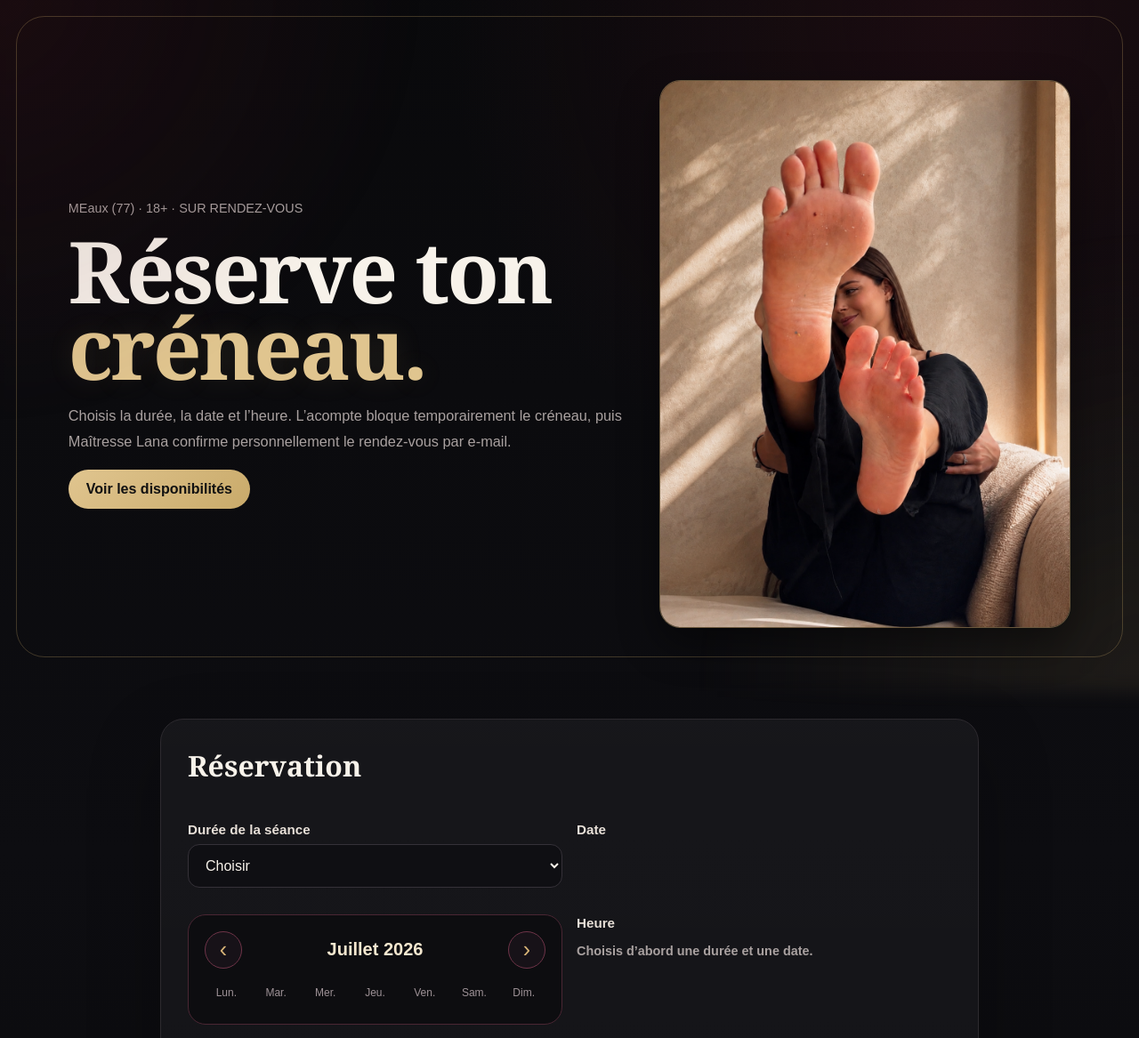
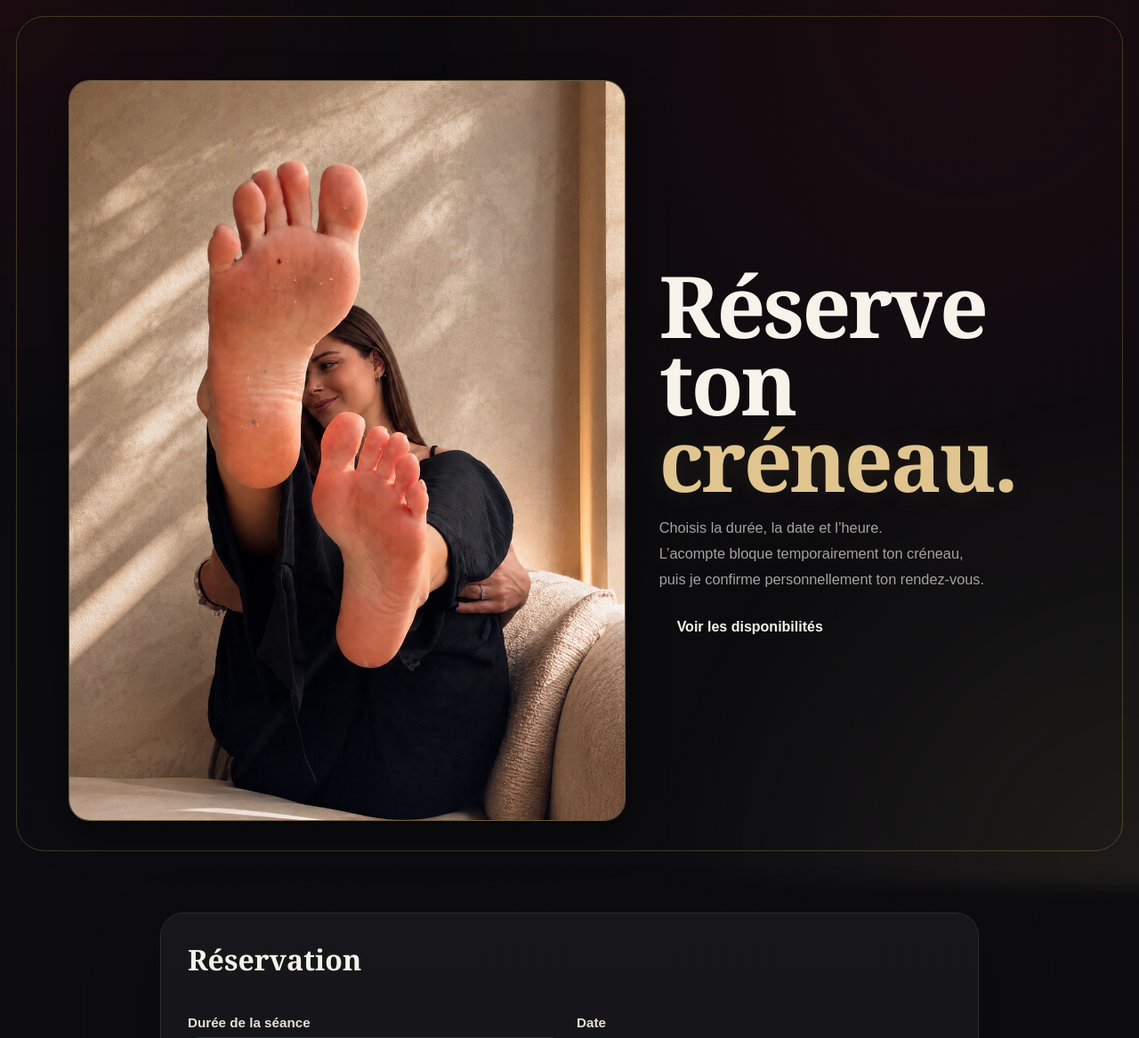
Before and after one commit to maitresselana/Ma-tresse-Lana, a Flask app: page / in a window 1280 px wide. Shown: the part 83-1250 px from the top of the page at 89% size. Run offline with Flask 3, Linux system fonts and the light colour scheme.

Commit message:
Update index.html

```diff
--- a/templates/index.html
+++ b/templates/index.html
@@ -3,10 +3,27 @@
 <title>Maîtresse Lana — Réservation</title><link rel="stylesheet" href="{{ url_for('static', filename='style.css') }}"></head>
 <body><header><div class="brand">MAÎTRESSE LANA</div><a class="btn secondary" href="#reservation">Réserver</a></header>
 {% with messages=get_flashed_messages() %}{% for m in messages %}<div class="flash">{{m}}</div>{% endfor %}{% endwith %}
-<section class="hero"><div><div class="muted">MEaux (77) · 18+ · SUR RENDEZ-VOUS</div><h1>Réserve ton <span>créneau.</span></h1>
-<p>Choisis la durée, la date et l’heure. L’acompte bloque temporairement le créneau, puis Maîtresse Lana confirme personnellement le rendez-vous par e-mail.</p>
-<a class="btn primary" href="#reservation">Voir les disponibilités</a></div>
-<img src="{{ url_for('static', filename='lana1.PNG') }}" alt="Maîtresse Lana"></section>
+<section class="hero hero-lana">
+
+  <div class="hero-photo-card">
+    <img src="{{ url_for('static', filename='lana1.PNG') }}" alt="Maîtresse Lana">
+  </div>
+
+  <div class="hero-text-card">
+    <h1>Réserve ton <span>créneau.</span></h1>
+
+    <p>
+      Choisis la durée, la date et l’heure.<br>
+      L’acompte bloque temporairement ton créneau,<br>
+      puis je confirme personnellement ton rendez-vous.
+    </p>
+
+    <a class="btn btn-gold" href="#reservation">
+      Voir les disponibilités
+    </a>
+  </div>
+
+</section>
 
 <section class="wrap" id="reservation"><div class="card"><h2>Réservation</h2>
 <form method="post" action="{{ url_for('book') }}" id="bookingForm">
```
